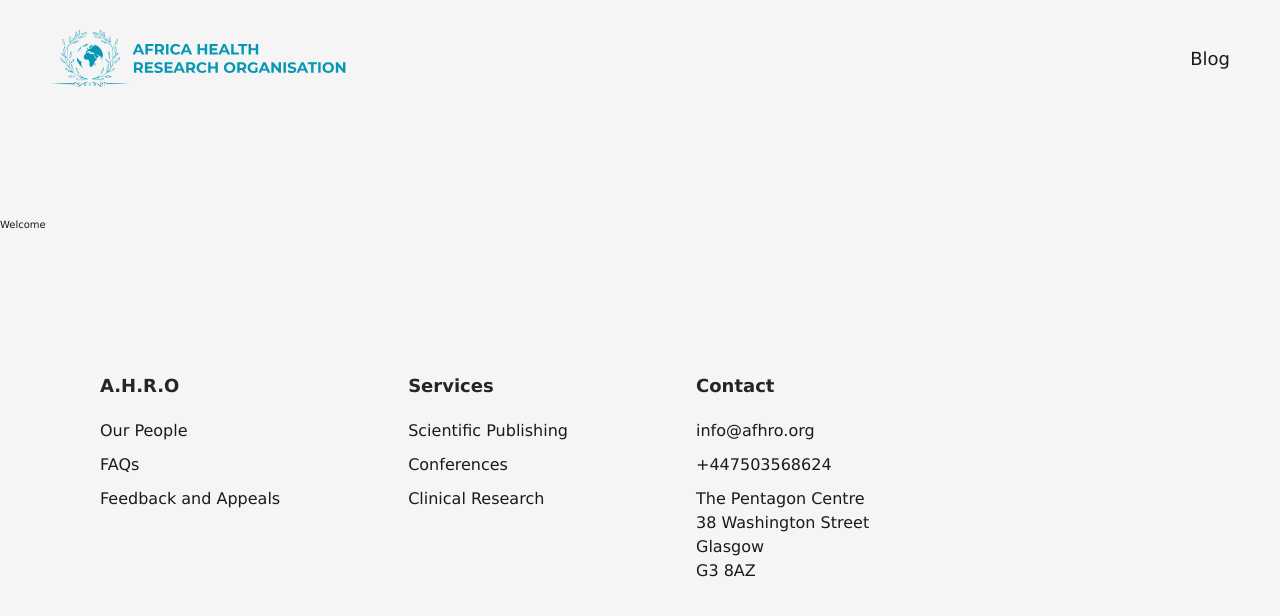
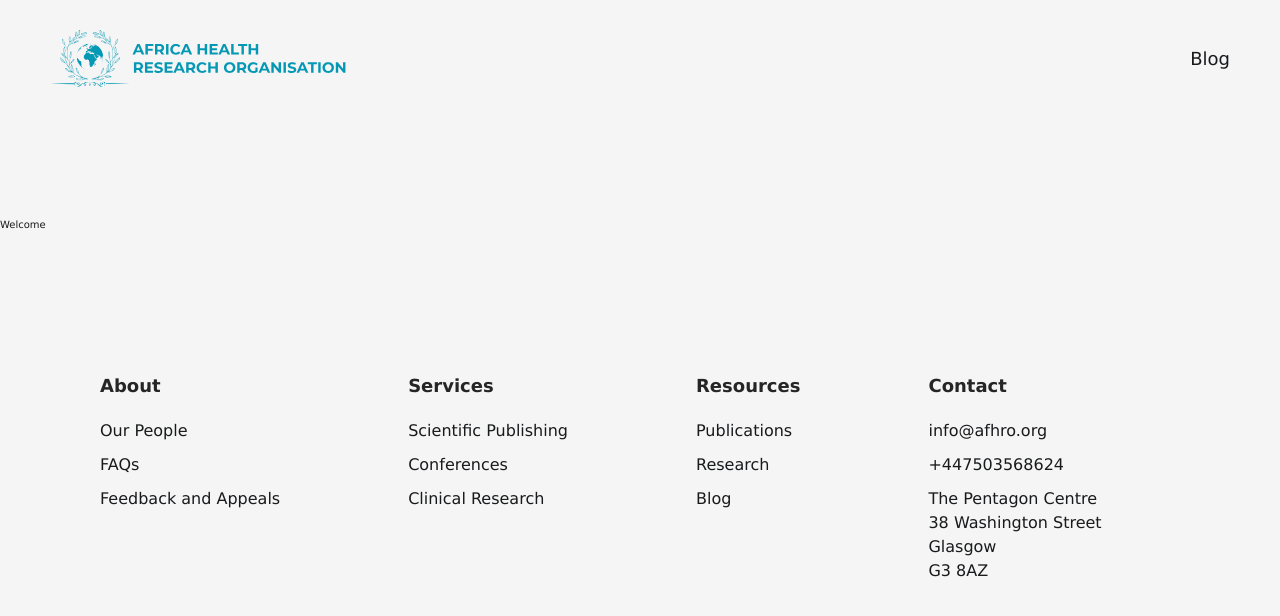
Before and after one commit to AFHRO/blog, a SvelteKit app: page / in a window 1280 px wide. Shown: the top 616 px of the page. Built offline with nearby package versions, Linux system fonts and the light colour scheme.

Commit message:
update footer

```diff
--- a/src/components/Footer.svelte
+++ b/src/components/Footer.svelte
@@ -4,7 +4,7 @@
 
   const linksArray = [
     {
-      title: "A.H.R.O",
+      title: "About",
       links: [
         {
           title: "Our People",
@@ -33,6 +33,23 @@
         },
         {
           title: "Clinical Research",
+          url: "/",
+        },
+      ],
+    },
+    {
+      title: "Resources",
+      links: [
+        {
+          title: "Publications",
+          url: "/",
+        },
+        {
+          title: "Research",
+          url: "/",
+        },
+        {
+          title: "Blog",
           url: "/",
         },
       ],
```
